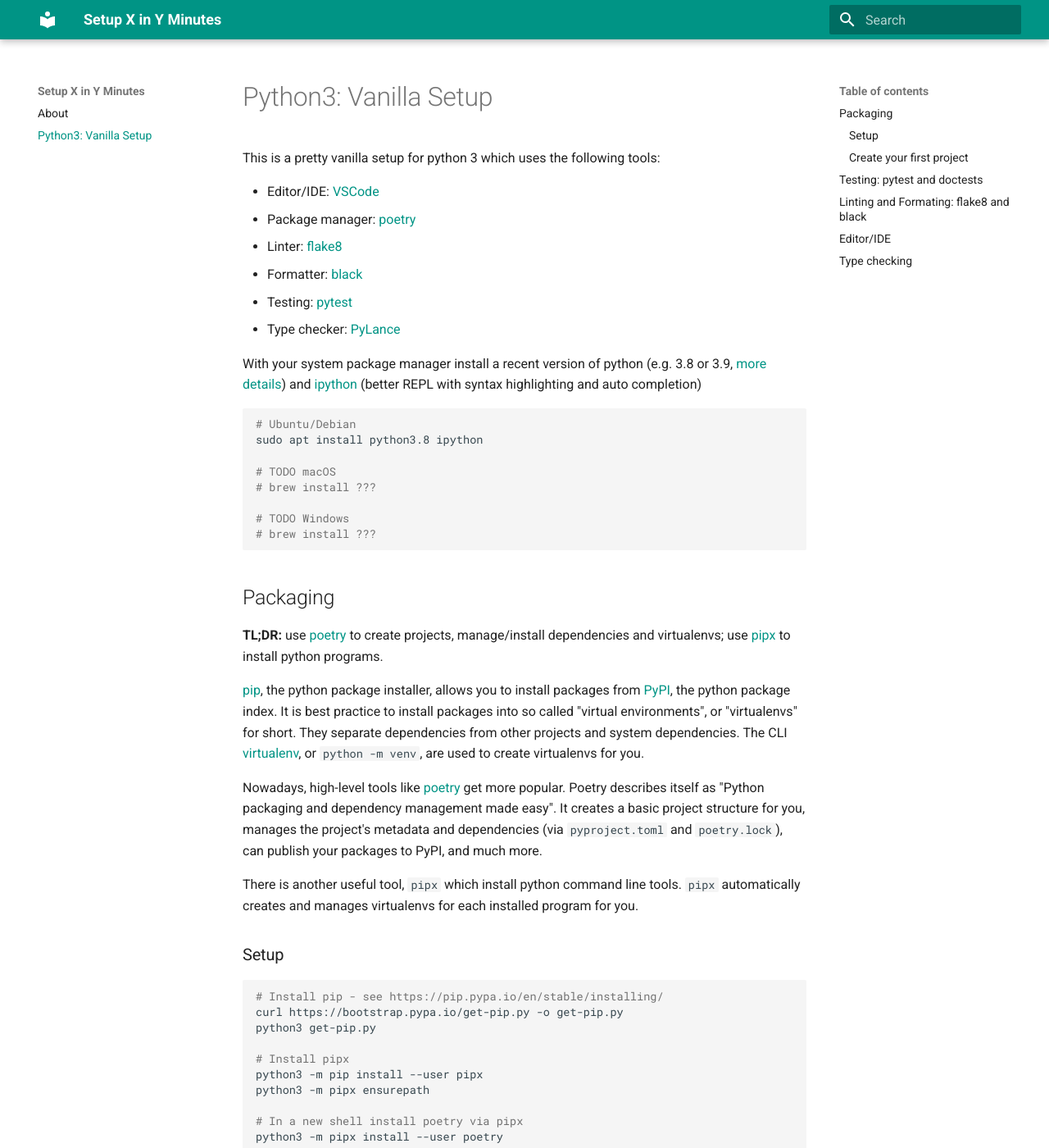
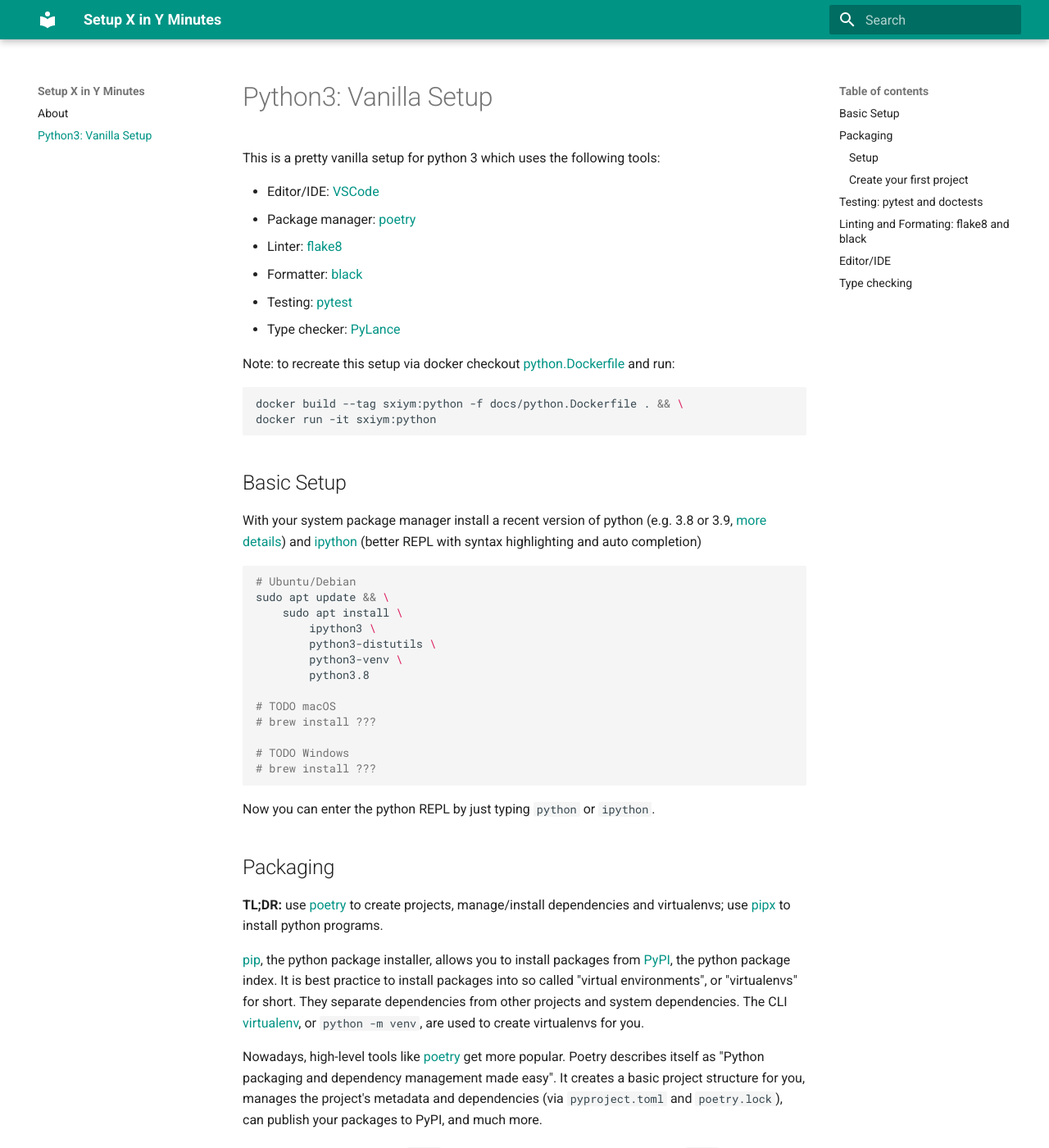
Before and after one commit to setupxinyminutes/setupxinyminutes, an MkDocs documentation site: the page built from docs/python.md, in a window 1280 px wide and 1400 px high. Shown: the whole window at 82% size. Built offline with MkDocs 1.6.1 and Material for MkDocs 9.7.7, drawn with Linux system fonts in a browser that asks for light colours; some of the changed text lies outside the part shown.

Commit message:
Python: add Dockerfile

````diff
--- a/docs/python.md
+++ b/docs/python.md
@@ -9,12 +9,26 @@ This is a pretty vanilla setup for python 3 which uses the following tools:
 - Testing: [pytest] [doctests]
 - Type checker: [PyLance]
 
+Note: to recreate this setup via docker checkout
+[python.Dockerfile](python.Dockerfile) and run:
+```bash
+docker build --tag sxiym:python -f docs/python.Dockerfile . && \
+docker run -it sxiym:python
+```
+
+## Basic Setup
+
 With your system package manager install a recent version of python
 (e.g. 3.8 or 3.9, [more details](https://www.python.org/doc/versions/))
 and [ipython] (better REPL with syntax highlighting and auto completion)
 ```bash
 # Ubuntu/Debian
-sudo apt install python3.8 ipython
+sudo apt update && \
+    sudo apt install \
+        ipython3 \
+        python3-distutils \
+        python3-venv \
+        python3.8
 
 # TODO macOS
 # brew install ???
@@ -22,6 +36,8 @@ sudo apt install python3.8 ipython
 # TODO Windows
 # brew install ???
 ```
+
+Now you can enter the python REPL by just typing `python` or `ipython`.
 
 
 ## Packaging
@@ -58,6 +74,7 @@ python3 get-pip.py
 
 # Install pipx
 python3 -m pip install --user pipx
+# `pipx ensurepath` adds ~/.local/bin to your PATH
 python3 -m pipx ensurepath
 
 # In a new shell install poetry via pipx
@@ -153,11 +170,15 @@ Both tools play well with VSCode.
 
 However, `flake8` has to be configured to use the 88 char line length that
 `black` uses:
-```
+```ini
 # file: .flake8
 [flake8]
 max-line-length = 88
 ```
+
+Now you can run `black my_fancy_project` and `flake my_fancy_project` manually,
+or use it with your editor (next section).
+
 
 ## Editor/IDE
 
````
Also changed, not shown: 2 other files.
